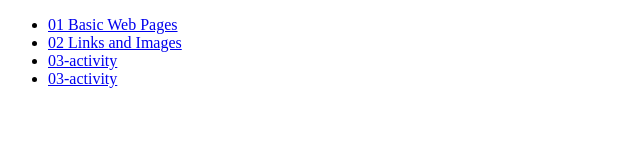
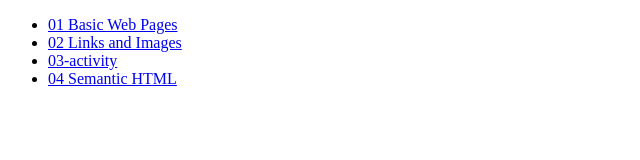
Before and after one commit to artianz225/WD82P, a plain HTML site: page index.html in a window 1280 px wide. Shown: the full height of the page, 0-640 px from the left. Drawn offline with Linux system fonts and the light colour scheme.

Commit message:
update link 4

```diff
--- a/index.html
+++ b/index.html
@@ -20,7 +20,7 @@
         <a href="../WD82P/03-activity/index.html">03-activity</a>
       </li>
       <li>
-        <a href="../WD82P/04-semantic_html/index.html">03-activity</a>
+        <a href="../WD82P/04-semantic_html/index.html">04 Semantic HTML</a>
       </li>
     </ul>
   </body>
```
